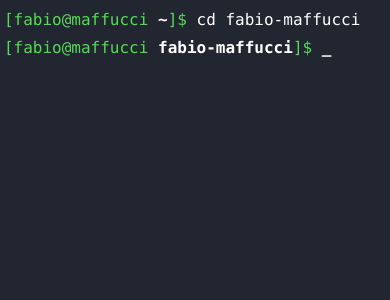
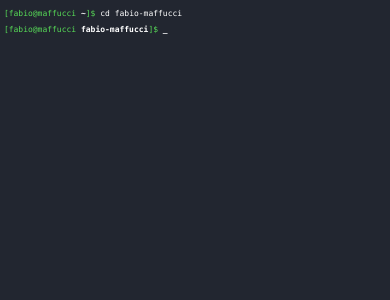
Before and after one commit to Fx64b/fabio-maffucci.ch, a PHP site: page / in a window 390 px wide. Shown: the top 300 px of the page. Run offline with PHP 8.4, Linux system fonts and the light colour scheme.

Commit message:
Tried: to make website responsive (may not work on all devices yet)

```diff
--- a/public/style.css
+++ b/public/style.css
@@ -426,13 +426,22 @@ Ensure the default browser behavior of the `hidden` attribute.
 body {
   height: 100%;
   font-family: ui-monospace, SFMono-Regular, Menlo, Monaco, Consolas, "Liberation Mono", "Courier New", monospace;
+  font-size: 0.5rem;
   --tw-text-opacity: 1;
   color: rgb(255 255 255 / var(--tw-text-opacity));
 }
 
+@media (min-width: 640px) {
+  body {
+    font-size: 0.875rem;
+    line-height: 1.25rem;
+  }
+}
+
 @media (min-width: 1024px) {
   body {
-    overflow: hidden;
+    font-size: 1.125rem;
+    line-height: 1.75rem;
   }
 }
 
--- a/src/src.css
+++ b/src/src.css
@@ -8,7 +8,9 @@
         text-white
         font-mono
         h-full
-        lg:overflow-hidden;
+        text-[0.5rem]
+        sm:text-sm
+        lg:text-lg;
     }
 }
 
```
